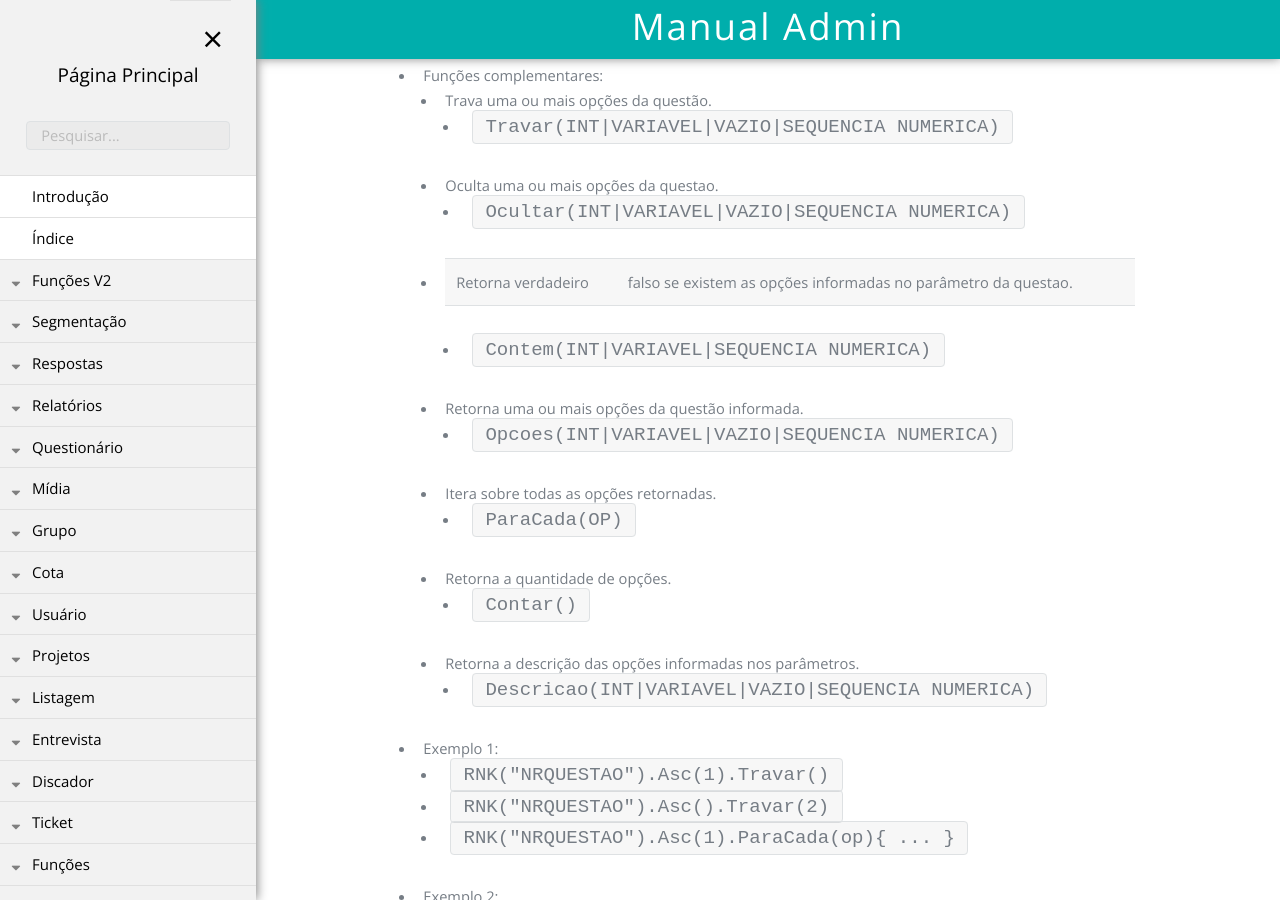
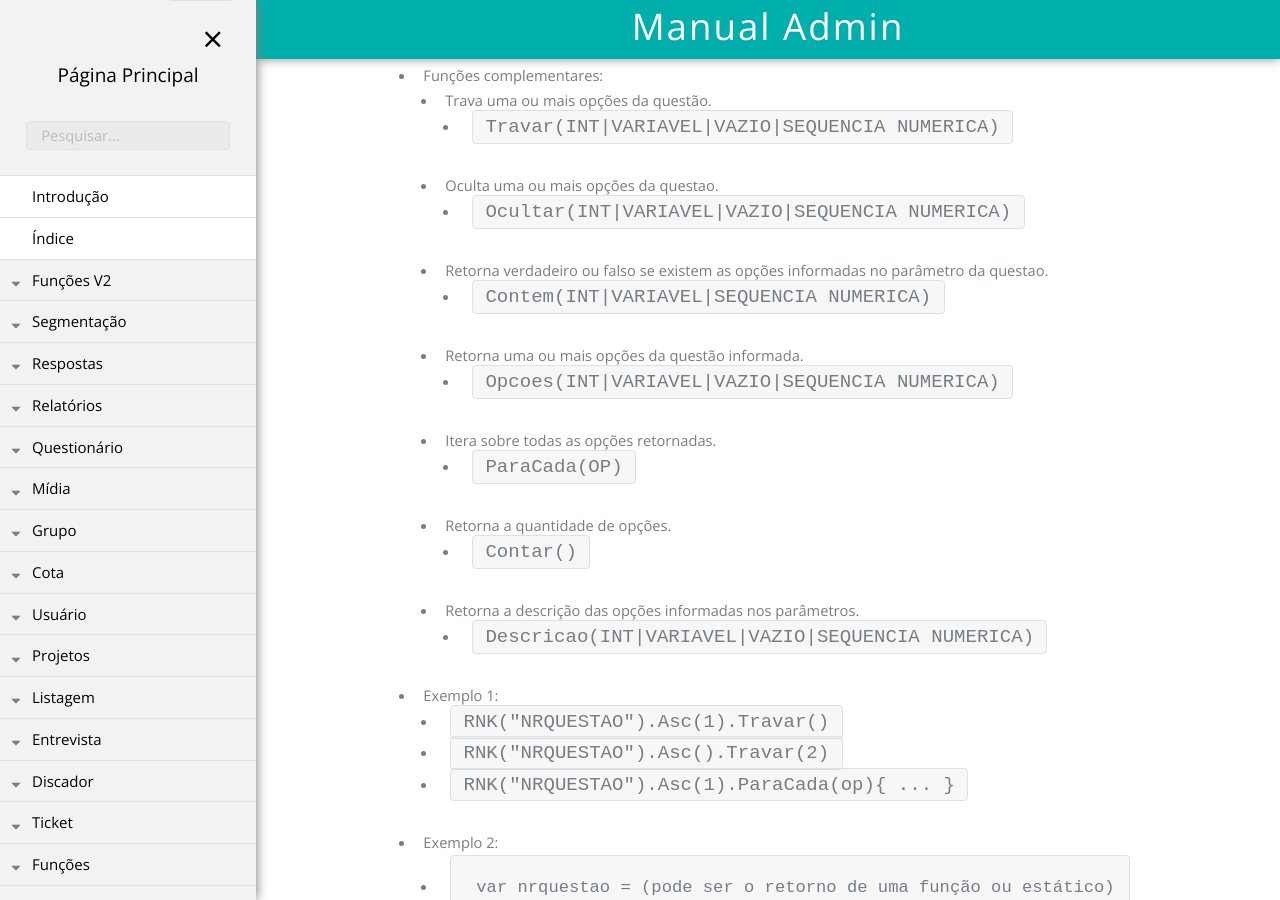
Before and after one commit to rogerio-figueiredo-hsr/hsrtechonline.github.io, a Jekyll site: the page built from _posts/2019-03-29-ranking.md, in a window 1280 px wide and 900 px high, scrolled down 514 px. Built offline with Jekyll 4.4.1, drawn with Linux system fonts in a browser that asks for light colours.

```diff
--- a/_posts/2019-03-29-ranking.md
+++ b/_posts/2019-03-29-ranking.md
@@ -25,7 +25,7 @@ pasta: "funcoesv2"
     - `Travar(INT|VARIAVEL|VAZIO|SEQUENCIA NUMERICA)`
   - Oculta uma ou mais opções da questao.
     - `Ocultar(INT|VARIAVEL|VAZIO|SEQUENCIA NUMERICA)`
-  - Retorna verdadeiro|falso se existem as opções informadas no parâmetro da questao.
+  - Retorna verdadeiro ou falso se existem as opções informadas no parâmetro da questao.
     - `Contem(INT|VARIAVEL|SEQUENCIA NUMERICA)`
   - Retorna uma ou mais opções da questão informada.
     - `Opcoes(INT|VARIAVEL|VAZIO|SEQUENCIA NUMERICA)`
```
